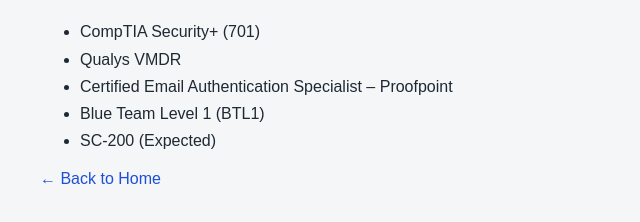
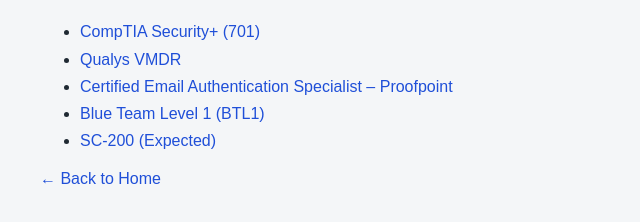
Before and after one commit to Gayathri-datad3mon/PORTFOLIO, a plain HTML site: page certificates.html in a window 1280 px wide. Shown: the part 80-302 px from the top of the page, without its empty margins (0-640 px from the left). Drawn offline with Linux system fonts and the light colour scheme.

Commit message:
Update certificates.html

```diff
--- a/certificates.html
+++ b/certificates.html
@@ -11,11 +11,11 @@
 <h1>Certifications</h1>
 
 <ul>
-  <li>CompTIA Security+ (701)</li>
-  <li>Qualys VMDR</li>
-  <li>Certified Email Authentication Specialist – Proofpoint</li>
-  <li>Blue Team Level 1 (BTL1)</li>
-  <li>SC-200 (Expected)</li>
+  <li><a href="./certs/comptia.html">CompTIA Security+ (701)</a></li>
+  <li><a href="./certs/qualys.html">Qualys VMDR</a></li>
+  <li><a href="./certs/proofpoint.html">Certified Email Authentication Specialist – Proofpoint</a></li>
+  <li><a href="./certs/btl1.html">Blue Team Level 1 (BTL1)</a></li>
+  <li><a href="./certs/sc200.html">SC-200 (Expected)</a></li>
 </ul>
 
 <a href="index.html">← Back to Home</a>
```
